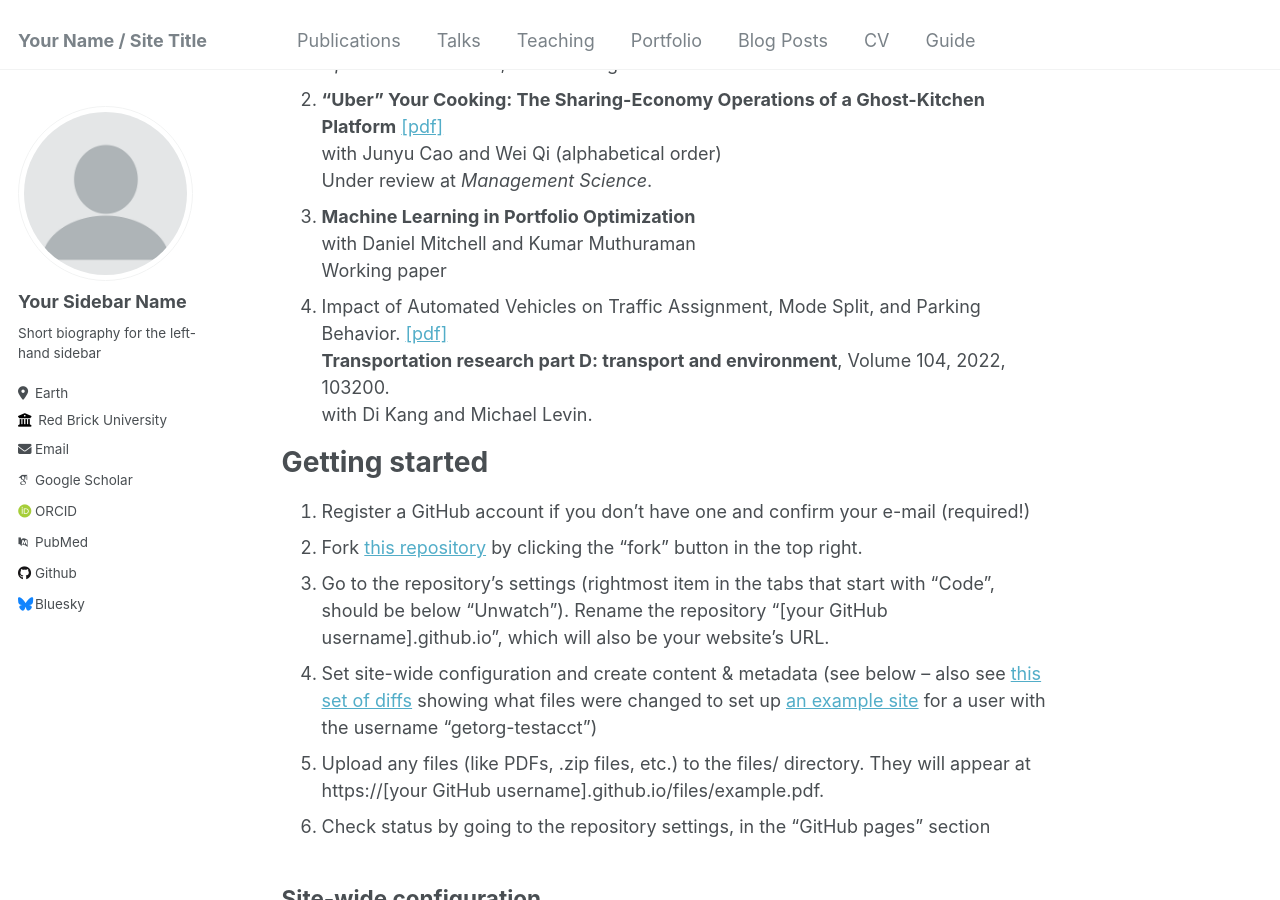
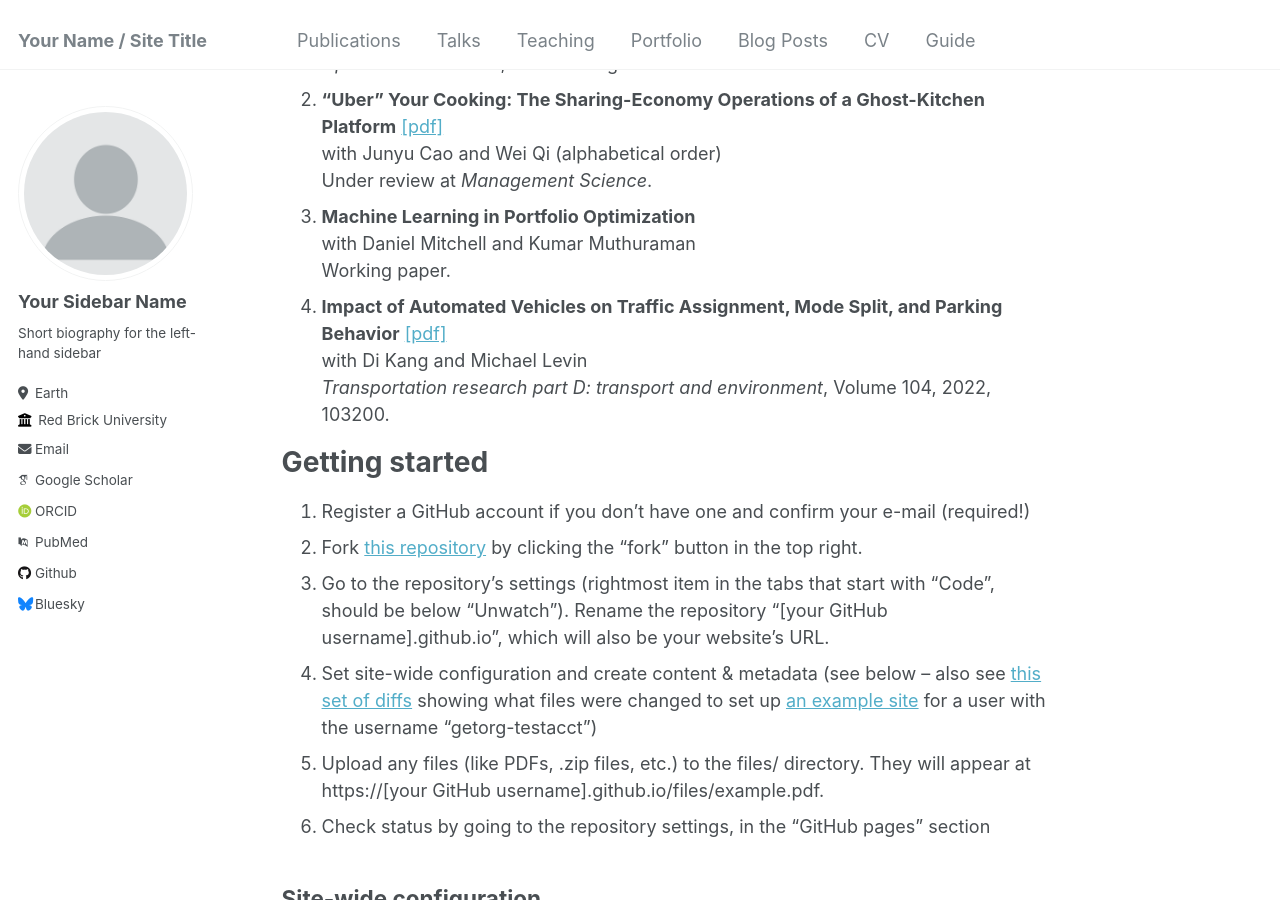
Before and after one commit to feihonghu/feihonghu.github.io, a Jekyll site: the page built from _pages/about.md, in a window 1280 px wide and 900 px high, scrolled down 416 px. Built offline with Jekyll 4.4.1, drawn with Linux system fonts in a browser that asks for light colours; some web fonts are replaced.

```diff
--- a/_pages/about.md
+++ b/_pages/about.md
@@ -19,10 +19,10 @@ Publications and Manuscripts
    Under review at _Management Science_.
 3. **Machine Learning in Portfolio Optimization**<br/>
    with Daniel Mitchell and Kumar Muthuraman<br/>
-   Working paper
-4. Impact of Automated Vehicles on Traffic Assignment, Mode Split, and Parking Behavior. [[pdf]](https://www.sciencedirect.com/science/article/abs/pii/S136192092200030X)<br/>
-   **Transportation research part D: transport and environment**, Volume 104, 2022, 103200.<br/>
-   with Di Kang and Michael Levin.
+   Working paper.
+4. **Impact of Automated Vehicles on Traffic Assignment, Mode Split, and Parking Behavior** [[pdf]](https://www.sciencedirect.com/science/article/abs/pii/S136192092200030X)<br/>
+   with Di Kang and Michael Levin<br/>
+   _Transportation research part D: transport and environment_, Volume 104, 2022, 103200.<br/>
 
 
 Getting started
```
